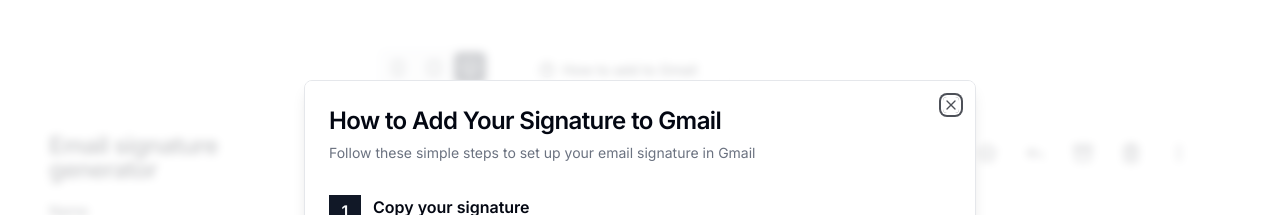
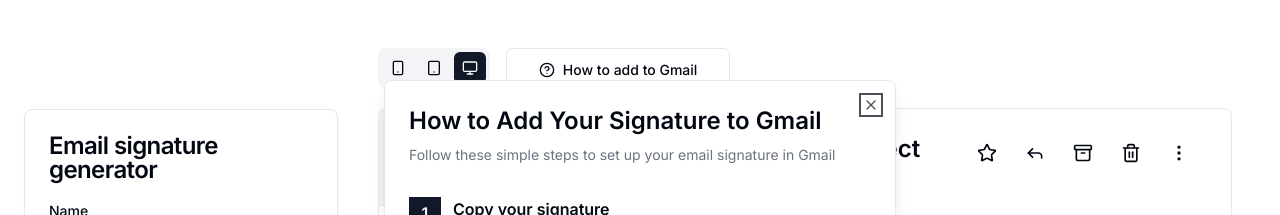
Before and after one commit to mikeh-ttt/email-template, a Next.js app: page / in a window 1280 px wide. Both pictures are taken after a click on the button "How to add to Gmail". Shown: the top 215 px of the page. Built offline with nearby package versions, Linux system fonts and the light colour scheme.

Commit message:
feat: Add new Dialog components and update existing ones

```diff
--- a/components/ui/dialog.tsx
+++ b/components/ui/dialog.tsx
@@ -1,123 +1,143 @@
-"use client"
+"use client";
 
-import * as React from "react"
-import * as DialogPrimitive from "@radix-ui/react-dialog"
-import { X } from "lucide-react"
+import * as React from "react";
+import * as DialogPrimitive from "@radix-ui/react-dialog";
+import { XIcon } from "lucide-react";
 
-import { cn } from "@/lib/utils"
+import { cn } from "@/lib/utils";
 
-const Dialog = DialogPrimitive.Root
+function Dialog({
+  ...props
+}: React.ComponentProps<typeof DialogPrimitive.Root>) {
+  return <DialogPrimitive.Root data-slot="dialog" {...props} />;
+}
 
-const DialogTrigger = DialogPrimitive.Trigger
+function DialogTrigger({
+  ...props
+}: React.ComponentProps<typeof DialogPrimitive.Trigger>) {
+  return <DialogPrimitive.Trigger data-slot="dialog-trigger" {...props} />;
+}
 
-const DialogPortal = ({
+function DialogPortal({
+  ...props
+}: React.ComponentProps<typeof DialogPrimitive.Portal>) {
+  return <DialogPrimitive.Portal data-slot="dialog-portal" {...props} />;
+}
+
+function DialogClose({
+  ...props
+}: React.ComponentProps<typeof DialogPrimitive.Close>) {
+  return <DialogPrimitive.Close data-slot="dialog-close" {...props} />;
+}
+
+function DialogOverlay({
   className,
   ...props
-}: DialogPrimitive.DialogPortalProps) => (
-  <DialogPrimitive.Portal className={cn(className)} {...props} />
-)
-DialogPortal.displayName = DialogPrimitive.Portal.displayName
-
-const DialogOverlay = React.forwardRef<
-  React.ElementRef<typeof DialogPrimitive.Overlay>,
-  React.ComponentPropsWithoutRef<typeof DialogPrimitive.Overlay>
->(({ className, ...props }, ref) => (
+}: React.ComponentProps<typeof DialogPrimitive.Overlay>) {
+  return (
     <DialogPrimitive.Overlay
-    ref={ref}
+      data-slot="dialog-overlay"
       className={cn(
-      "fixed inset-0 z-50 bg-background/80 backdrop-blur-sm data-[state=open]:animate-in data-[state=closed]:animate-out data-[state=closed]:fade-out-0 data-[state=open]:fade-in-0",
+        "data-[state=open]:animate-in data-[state=closed]:animate-out data-[state=closed]:fade-out-0 data-[state=open]:fade-in-0 fixed inset-0 z-50 bg-black/50",
         className
       )}
       {...props}
     />
-))
-DialogOverlay.displayName = DialogPrimitive.Overlay.displayName
+  );
+}
 
-const DialogContent = React.forwardRef<
-  React.ElementRef<typeof DialogPrimitive.Content>,
-  React.ComponentPropsWithoutRef<typeof DialogPrimitive.Content>
->(({ className, children, ...props }, ref) => (
-  <DialogPortal>
+function DialogContent({
+  className,
+  children,
+  showCloseButton = true,
+  ...props
+}: React.ComponentProps<typeof DialogPrimitive.Content> & {
+  showCloseButton?: boolean;
+}) {
+  return (
+    <DialogPortal data-slot="dialog-portal">
       <DialogOverlay />
       <DialogPrimitive.Content
-      ref={ref}
+        data-slot="dialog-content"
         className={cn(
-        "fixed left-[50%] top-[50%] z-50 grid w-full max-w-lg translate-x-[-50%] translate-y-[-50%] gap-4 border bg-background p-6 shadow-lg duration-200 data-[state=open]:animate-in data-[state=closed]:animate-out data-[state=closed]:fade-out-0 data-[state=open]:fade-in-0 data-[state=closed]:zoom-out-95 data-[state=open]:zoom-in-95 data-[state=closed]:slide-out-to-left-1/2 data-[state=closed]:slide-out-to-top-[48%] data-[state=open]:slide-in-from-left-1/2 data-[state=open]:slide-in-from-top-[48%] sm:rounded-lg md:w-full",
+          "bg-background data-[state=open]:animate-in data-[state=closed]:animate-out data-[state=closed]:fade-out-0 data-[state=open]:fade-in-0 data-[state=closed]:zoom-out-95 data-[state=open]:zoom-in-95 fixed top-[50%] left-[50%] z-50 grid w-full max-w-[calc(100%-2rem)] translate-x-[-50%] translate-y-[-50%] gap-4 rounded-lg border p-6 shadow-lg duration-200 sm:max-w-lg",
           className
         )}
         {...props}
       >
         {children}
-      <DialogPrimitive.Close className="absolute right-4 top-4 rounded-sm opacity-70 ring-offset-background transition-opacity hover:opacity-100 focus:outline-none focus:ring-2 focus:ring-ring focus:ring-offset-2 disabled:pointer-events-none data-[state=open]:bg-accent data-[state=open]:text-muted-foreground">
-        <X className="h-4 w-4" />
+        {showCloseButton && (
+          <DialogPrimitive.Close
+            data-slot="dialog-close"
+            className="ring-offset-background focus:ring-ring data-[state=open]:bg-accent data-[state=open]:text-muted-foreground absolute top-4 right-4 rounded-xs opacity-70 transition-opacity hover:opacity-100 focus:ring-2 focus:ring-offset-2 focus:outline-hidden disabled:pointer-events-none [&_svg]:pointer-events-none [&_svg]:shrink-0 [&_svg:not([class*='size-'])]:size-4"
+          >
+            <XIcon />
             <span className="sr-only">Close</span>
           </DialogPrimitive.Close>
+        )}
       </DialogPrimitive.Content>
     </DialogPortal>
-))
-DialogContent.displayName = DialogPrimitive.Content.displayName
+  );
+}
 
-const DialogHeader = ({
-  className,
-  ...props
-}: React.HTMLAttributes<HTMLDivElement>) => (
+function DialogHeader({ className, ...props }: React.ComponentProps<"div">) {
+  return (
     <div
+      data-slot="dialog-header"
+      className={cn("flex flex-col gap-2 text-center sm:text-left", className)}
+      {...props}
+    />
+  );
+}
+
+function DialogFooter({ className, ...props }: React.ComponentProps<"div">) {
+  return (
+    <div
+      data-slot="dialog-footer"
       className={cn(
-      "flex flex-col space-y-1.5 text-center sm:text-left",
+        "flex flex-col-reverse gap-2 sm:flex-row sm:justify-end",
         className
       )}
       {...props}
     />
-)
-DialogHeader.displayName = "DialogHeader"
+  );
+}
 
-const DialogFooter = ({
+function DialogTitle({
   className,
   ...props
-}: React.HTMLAttributes<HTMLDivElement>) => (
-  <div
-    className={cn(
-      "flex flex-col-reverse sm:flex-row sm:justify-end sm:space-x-2",
-      className
-    )}
+}: React.ComponentProps<typeof DialogPrimitive.Title>) {
+  return (
+    <DialogPrimitive.Title
+      data-slot="dialog-title"
+      className={cn("text-lg leading-none font-semibold", className)}
       {...props}
     />
-)
-DialogFooter.displayName = "DialogFooter"
+  );
+}
 
-const DialogTitle = React.forwardRef<
-  React.ElementRef<typeof DialogPrimitive.Title>,
-  React.ComponentPropsWithoutRef<typeof DialogPrimitive.Title>
->(({ className, ...props }, ref) => (
-  <DialogPrimitive.Title
-    ref={ref}
-    className={cn(
-      "text-lg font-semibold leading-none tracking-tight",
-      className
-    )}
+function DialogDescription({
+  className,
+  ...props
+}: React.ComponentProps<typeof DialogPrimitive.Description>) {
+  return (
+    <DialogPrimitive.Description
+      data-slot="dialog-description"
+      className={cn("text-muted-foreground text-sm", className)}
       {...props}
     />
-))
-DialogTitle.displayName = DialogPrimitive.Title.displayName
-
-const DialogDescription = React.forwardRef<
-  React.ElementRef<typeof DialogPrimitive.Description>,
-  React.ComponentPropsWithoutRef<typeof DialogPrimitive.Description>
->(({ className, ...props }, ref) => (
-  <DialogPrimitive.Description
-    ref={ref}
-    className={cn("text-sm text-muted-foreground", className)}
-    {...props}
-  />
-))
-DialogDescription.displayName = DialogPrimitive.Description.displayName
+  );
+}
 
 export {
   Dialog,
+  DialogClose,
+  DialogContent,
+  DialogDescription,
+  DialogFooter,
+  DialogHeader,
+  DialogOverlay,
+  DialogPortal,
+  DialogTitle,
   DialogTrigger,
-  DialogContent,
-  DialogHeader,
-  DialogFooter,
-  DialogTitle,
-  DialogDescription,
-}
+};
```
Lines whose indentation alone changed are shown as unchanged.
